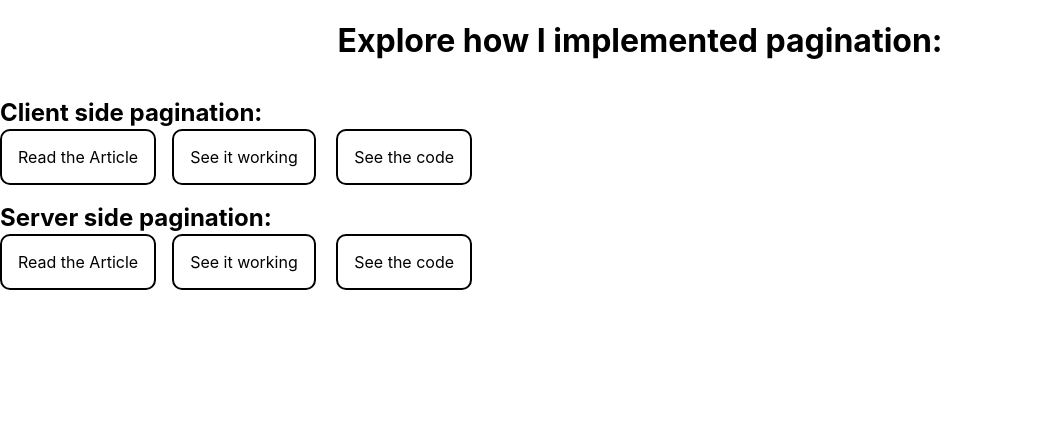
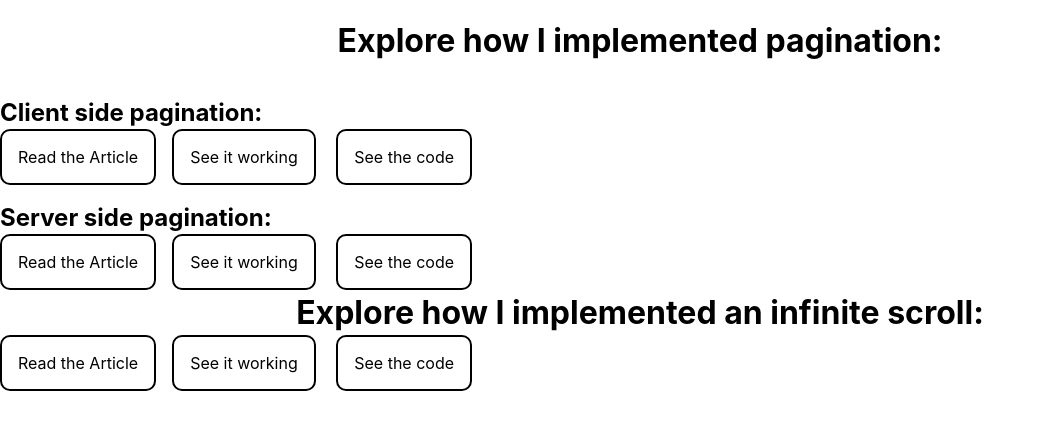
Before and after one commit to elisabeth-leonhardt/react-query-pagination, a Next.js app: page / in a window 1280 px wide. Shown: the top 430 px of the page, without its empty margins (0-1045 px from the left). Built offline with nearby package versions, Linux system fonts and the light colour scheme.

Commit message:
adding infinite scroll exaample

```diff
--- a/package.json
+++ b/package.json
@@ -13,6 +13,7 @@
     "next": "12.0.4",
     "react": "17.0.2",
     "react-dom": "17.0.2",
+    "react-infinite-scroll-component": "^6.1.0",
     "react-query": "^3.33.5"
   },
   "devDependencies": {
--- a/pages/index.js
+++ b/pages/index.js
@@ -22,6 +22,16 @@ export default function Home(props) {
       <a href='https://github.com/elisabeth-leonhardt/react-query-pagination/tree/main/pages'>
         See the code
       </a>
+      <h1>Explore how I implemented an infinite scroll:</h1>
+      <a href='https://dev.to/elisabethleonhardt/implementing-pagination-with-nextjs-mui-and-react-query-2ab'>
+        Read the Article
+      </a>
+      <Link href='/infiniteCSR'>
+        <a>See it working</a>
+      </Link>{" "}
+      <a href='https://github.com/elisabeth-leonhardt/react-query-pagination/tree/main/pages'>
+        See the code
+      </a>
     </div>
   );
 }
```
Also changed, not shown: 1 other file (tests, documents, lock files or other folders).
